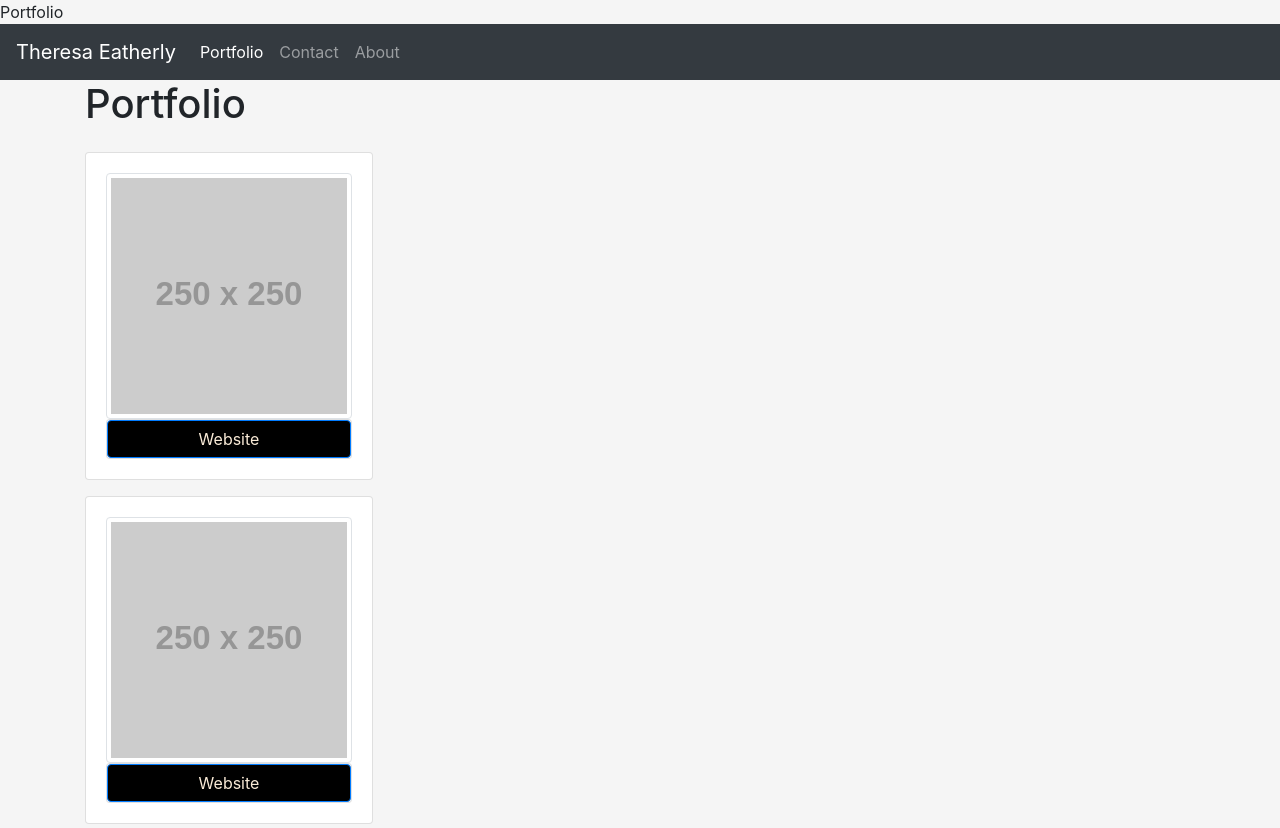
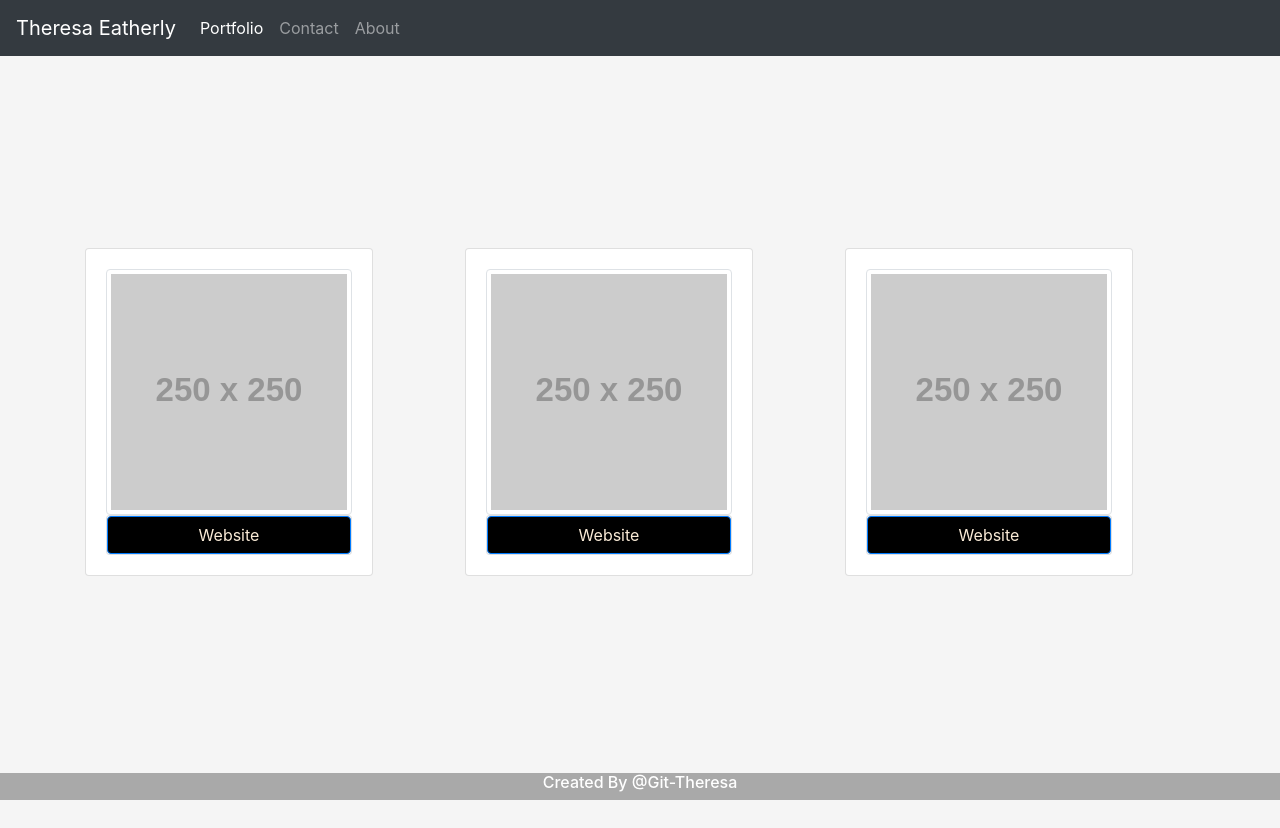
Before and after one commit to git-theresa/git-theresa-git-theresa.github.io, a plain HTML site: page portfolio.html in a window 1280 px wide. Shown: the top 828 px of the page. After the commit the page ends 800 px from the top, so only its background shows below. Drawn offline with nearby package versions, Linux system fonts and the light colour scheme; placeholder pictures from the web are drawn by us.

Commit message:
portfolio page margins

```diff
--- a/assets/css/home.css
+++ b/assets/css/home.css
@@ -1,7 +1,9 @@
 body {
     background-color: whitesmoke;
 }
-
+.container{
+  padding-top: 15vw;
+}
 .navbar {
   font-style: color= whitesmoke;
   flex-direction: flex-end;
@@ -18,8 +20,17 @@ body {
   background-color: black;
   color: antiquewhite;
 }
+
+.page-header {
+  text-align: center;
 }
-.page-header {
+.footer {
+  position: fixed;
+  left: 0;
+  bottom: 0;
+  width: 100%;
+  background-color:darkgray;
+  color: white;
   text-align: center;
 }
 
@@ -31,3 +42,5 @@ body {
     /* The wrapper's width will be 600px */
     .wrapper {
       width: 600px;
+
+    }
--- a/portfolio.html
+++ b/portfolio.html
@@ -11,7 +11,7 @@
 
 <body>
 
-<header>Portfolio</header>
+
 
     <!-- Begin NavBar -->
     <nav class="navbar navbar-expand-lg navbar-dark bg-dark">
@@ -30,17 +30,14 @@
 <!-- End NavBar -->
 
 <div class="container">
-<div class="row row-col-3">
-<div class="col-md-12">
 
-<h1>Portfolio</h1>
-</div>
-</div></div></div>
+
+
+
+
  <!-- Begin Column 1 / Row 1 -->
-    <div class="container">
-        <div class="row row-col-3 mb-3 mt-3">
-        <div class="column">
-            <div class="col md-3">
+   <div class="row">
+        <div class="col-sm">
             <div class="card" style="width: 18rem;">
                     <div class="card-body">
                         <div class= "paceholder">
@@ -52,14 +49,8 @@
             </div>
          </div>
     </div>
-        </div>
-    </div>
 
-
-
-        <div class="row mb-3 mt-3 ">
-        <div class="column">
-            <div class="col-md-3">
+    <div class="col-sm">
          <div class="card" style="width: 18rem;">
             <div class="card-body">
                 <div class= "paceholder">
@@ -71,22 +62,16 @@
             </div>
         </div>
     </div>
-        </div>
-    </div>
 
 
 
-        <div class="row mb-3 mt-3">
-        <div class="column">
-            <div class="col-md-4">
+ <div class="col-sm">
     <div class="card" style="width: 18rem;">
          <div class="card-body">
             <div class= "paceholder">
                 <img src="http://placehold.it/250x250" alt="Placeholder" class="img-thumbnail" image="center">
                  <div class="card">
                     <a href="#" class="btn btn-primary">Website</a>
-                         </div>
-                    </div>
                  </div>
             </div>
         </div>
@@ -102,67 +87,16 @@
 
 
 
-<footer>
-
-</footer>
 
 
+<div class="footer">
+   <h6>Created By @Git-Theresa</h6>
+</div>
 
 
-
-
-
-
-
-
-
-
-
-
-</header>
-</main>
-</footer>
 <script src="https://code.jquery.com/jquery-3.4.1.slim.min.js" integrity="sha384-J6qa4849blE2+poT4WnyKhv5vZF5SrPo0iEjwBvKU7imGFAV0wwj1yYfoRSJoZ+n" crossorigin="anonymous"></script>
 <script src="https://cdn.jsdelivr.net/npm/popper.js@1.16.0/dist/umd/popper.min.js" integrity="sha384-Q6E9RHvbIyZFJoft+2mJbHaEWldlvI9IOYy5n3zV9zzTtmI3UksdQRVvoxMfooAo" crossorigin="anonymous"></script>
 <script src="https://stackpath.bootstrapcdn.com/bootstrap/4.4.1/js/bootstrap.min.js" integrity="sha384-wfSDF2E50Y2D1uUdj0O3uMBJnjuUD4Ih7YwaYd1iqfktj0Uod8GCExl3Og8ifwB6" crossorigin="anonymous"></script>
-    <header>
-
-<main>
-
-
-
-
-
-
-
-
-
-
-
-
-
-
-
-
-<footer>
-
-
-
-
-
-
-
-
-
-</footer>
-
-
-
-
-</main>
-
-
-    </header>
 
 </body>
 </html>
```
Also changed, not shown: contact.html (+1 -1 lines), index.html (+1 -1 lines). Lines whose indentation alone changed are shown as unchanged.
